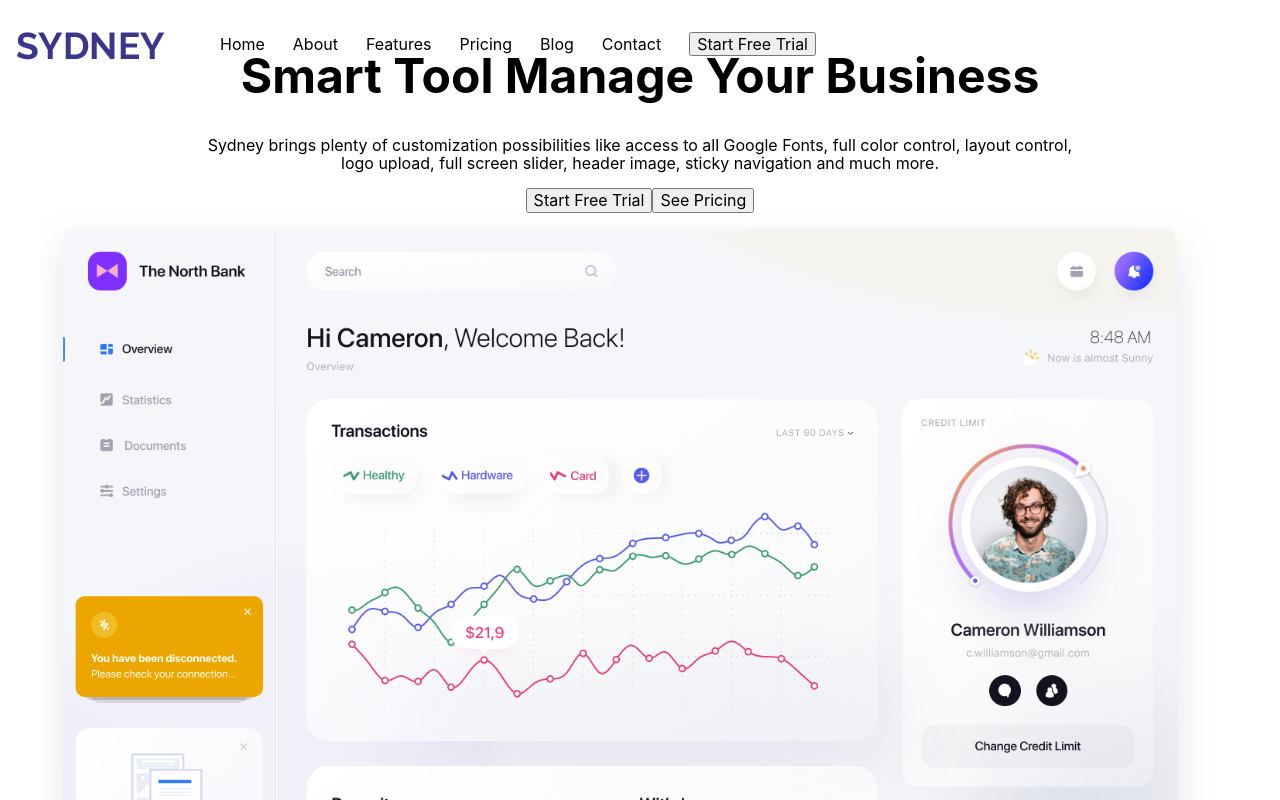
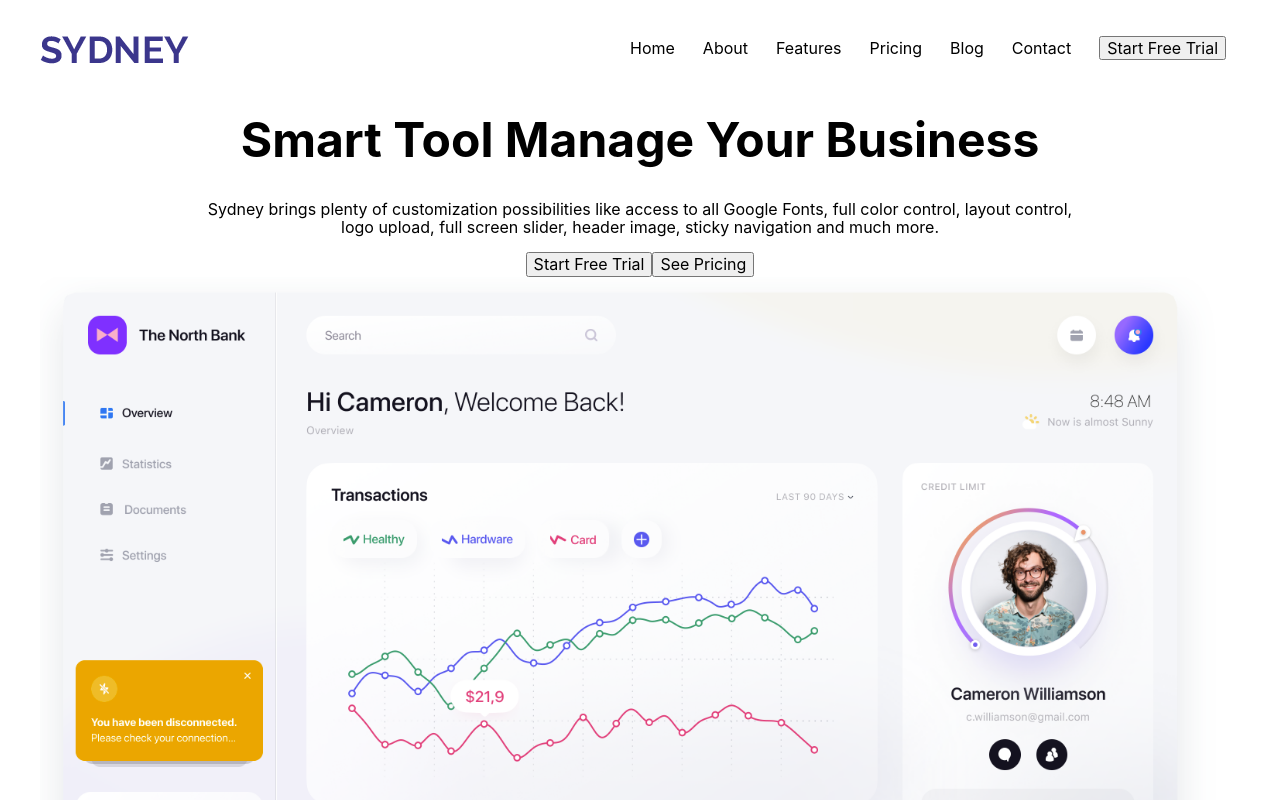
Before and after one commit to aspectum/react-frontend-sydney, a React (Create React App) app: page / in a window 1280 px wide. Shown: the top 800 px of the page. Built offline with nearby package versions, Linux system fonts and the light colour scheme.

Commit message:
Navbar changes: added animation and fixed positioning

```diff
--- a/src/components/App.js
+++ b/src/components/App.js
@@ -6,7 +6,7 @@ import Solutions from './Solutions/Solutions'
 class App extends React.Component {
     render() {
         return (
-            <div className='ma2 pa2'>
+            <div>
                 <Navbar />
                 <Intro />
                 <Solutions />
--- a/src/components/Intro/Intro.css
+++ b/src/components/Intro/Intro.css
@@ -2,3 +2,7 @@ p {
     margin-left: 150px;
     margin-right: 150px;
 }
+
+.intro.container {
+    padding-top: 80px;
+}
--- a/src/components/Intro/Intro.js
+++ b/src/components/Intro/Intro.js
@@ -3,7 +3,7 @@ import './Intro.css'
 
 function Intro() {
     return (
-        <div className='container tc section-col'>
+        <div className='intro container tc section-col'>
             <h1 className='f1'>Smart Tool Manage Your Business</h1>
             <p>Sydney brings plenty of customization possibilities like access to all Google Fonts, full color control, layout control, logo upload, full screen slider, header image, sticky navigation and much more.</p>
             <div className='buttons'>
--- a/src/components/Navbar/Navbar.css
+++ b/src/components/Navbar/Navbar.css
@@ -1,8 +1,22 @@
 .container {
     max-width: 1200px;
+    width: 100%;
     margin-left: auto;
     margin-right: auto;
     align-items: center;
+}
+
+.sticky {
+    top: 0;
+    position: fixed;
+    width: 100%;
+    height: 60px;
+    padding-top: 20px;
+    transition: all 0.3s ease-out;
+}
+
+.scrolled {
+    padding-top: 5px;
 }
 
 img {
--- a/src/components/Navbar/Navbar.js
+++ b/src/components/Navbar/Navbar.js
@@ -1,9 +1,38 @@
+import React from 'react';
 import logo from './logo.png'
 import './Navbar.css'
 
-function Navbar() {
+class Navbar extends React.Component {
+
+    constructor() {
+        super()
+        this.state = {
+            nav_scrolled: false
+        }
+    }
+
+
+    handleScroll = () => {
+        if (window.scrollY > 60) {
+            if (!this.state.nav_scrolled) {
+                this.setState({ nav_scrolled: true })
+            }
+        }
+        else {
+            if (this.state.nav_scrolled) {
+                this.setState({ nav_scrolled: false })
+            }
+        }
+    }
+
+    componentDidMount() {
+        window.addEventListener("scroll", this.handleScroll);
+    }
+
+    render() {
         return (
-        <div className='container flex fixed'>
+            <div className={`sticky ${this.state.nav_scrolled && 'scrolled'}`}>
+                <div className='container flex'>
                     <img src={logo} alt='logo' />
                     <nav>
                         <ul className='flex'>
@@ -17,7 +46,9 @@ function Navbar() {
                         </ul>
                     </nav>
                 </div>
+            </div>
         );
+    }
 }
 
 export default Navbar
```
Lines whose indentation alone changed are shown as unchanged.
